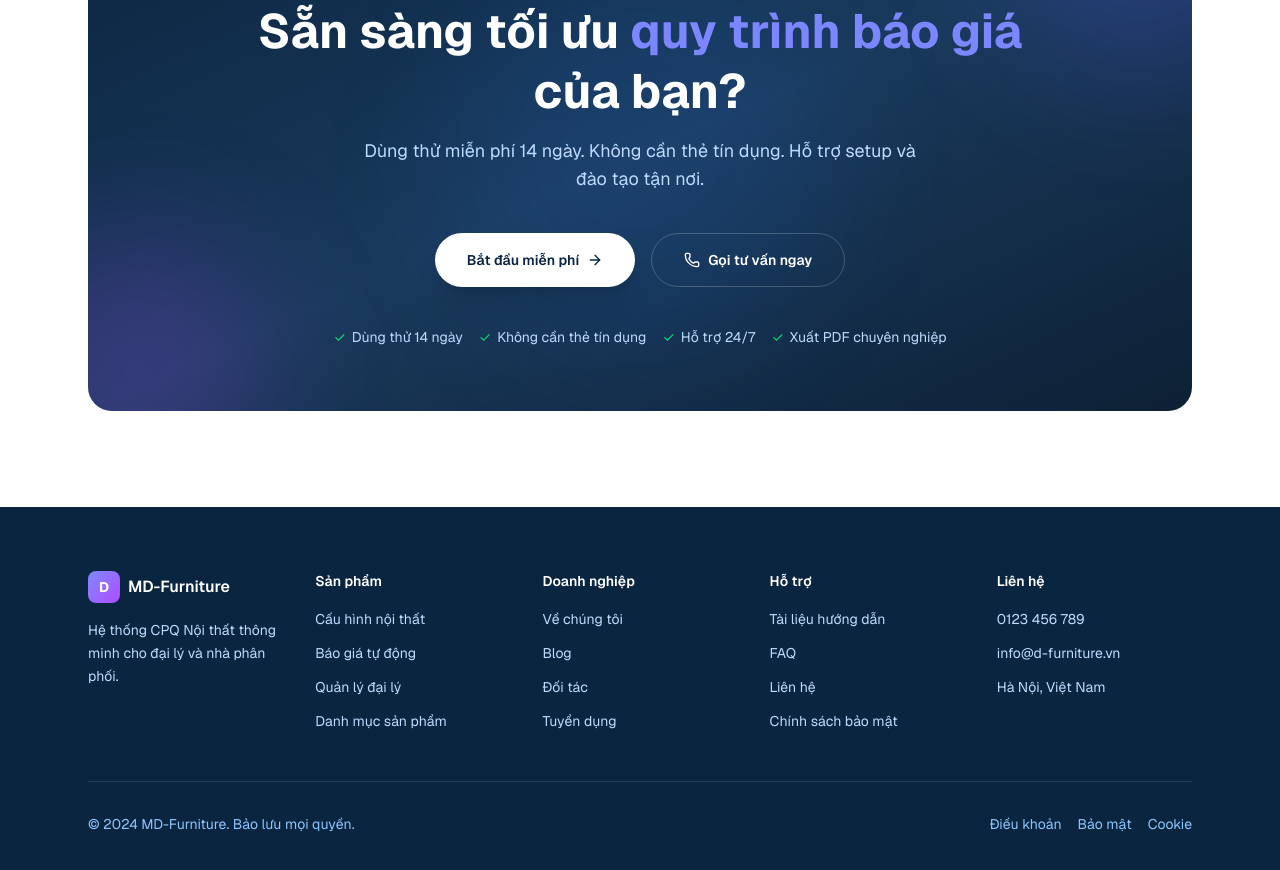
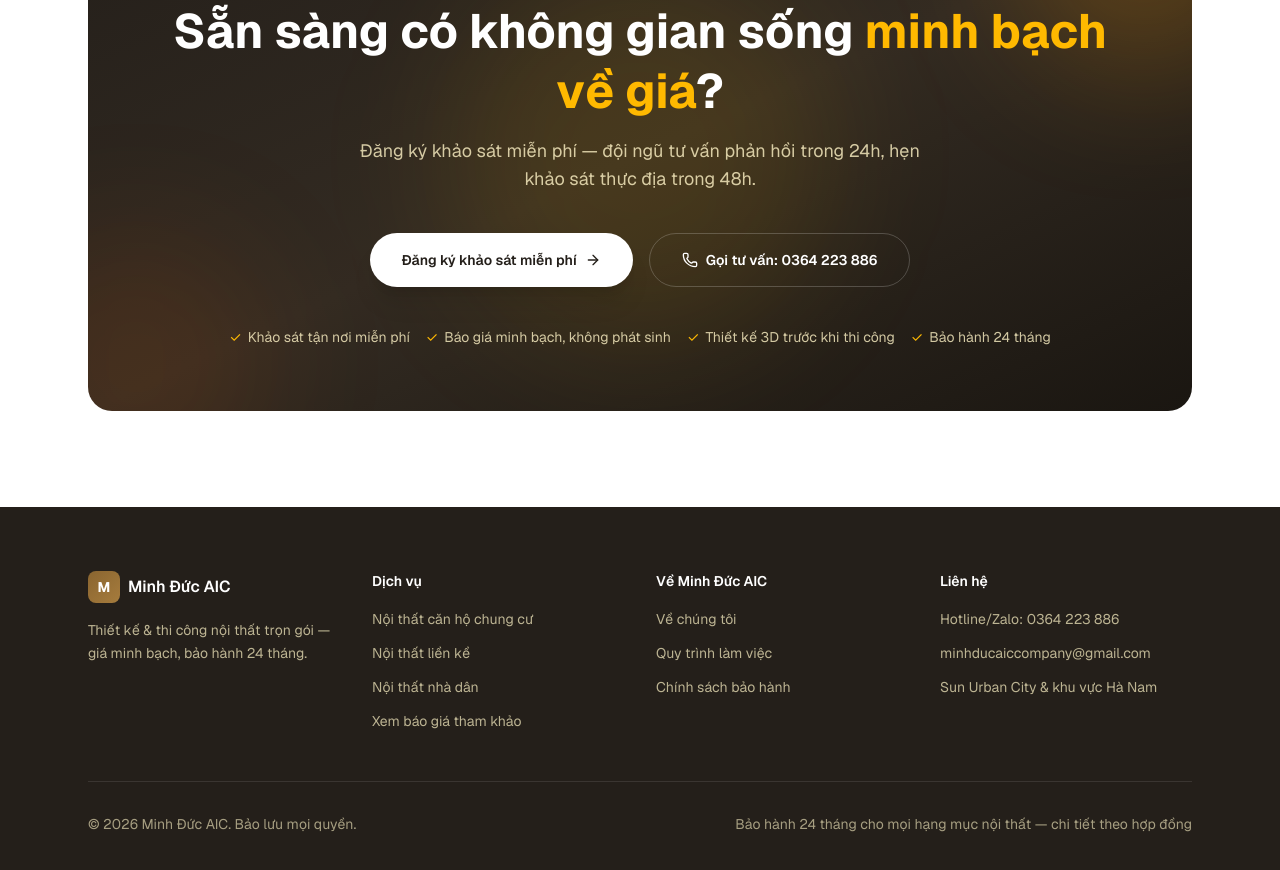
Before and after one commit to duyhoang01/noithatminhduc, a Next.js app in the folder frontend/: page / in a window 1280 px wide. Shown: the part 4520-5390 px from the top of the page. Built offline with nearby package versions, Linux system fonts and the light colour scheme.

Commit message:
feat: rewrite metadata, footer and CTA with real company info
Replace fake SaaS copy (info@d-furniture.vn, 0123456789, "dùng thử 14
ngày") with Minh Đức AIC's real hotline (0364 223 886), email, service
area, and a warranty policy line — no more fabricated contact details.

```diff
--- a/frontend/app/components/CTA.tsx
+++ b/frontend/app/components/CTA.tsx
@@ -16,63 +16,61 @@
           initial={{ opacity: 0, y: 40 }}
           animate={isInView ? { opacity: 1, y: 0 } : {}}
           transition={{ duration: 0.6, ease: "easeOut" }}
-          className="relative overflow-hidden rounded-3xl bg-gradient-to-br from-[#0a2540] via-[#1a3a5c] to-[#0d2035] p-12 md:p-16 text-center"
+          className="relative overflow-hidden rounded-3xl bg-gradient-to-br from-[#241f1a] via-[#332b22] to-[#1a1611] p-12 md:p-16 text-center"
         >
           {/* Background decoration */}
           <div className="absolute inset-0 overflow-hidden pointer-events-none">
-            <div className="absolute -top-20 -right-20 w-64 h-64 bg-indigo-500/20 rounded-full blur-3xl" />
-            <div className="absolute -bottom-20 -left-20 w-64 h-64 bg-purple-500/20 rounded-full blur-3xl" />
-            <div className="absolute top-1/2 left-1/2 -translate-x-1/2 -translate-y-1/2 w-96 h-96 bg-blue-500/10 rounded-full blur-3xl" />
+            <div className="absolute -top-20 -right-20 w-64 h-64 bg-amber-500/20 rounded-full blur-3xl" />
+            <div className="absolute -bottom-20 -left-20 w-64 h-64 bg-orange-500/10 rounded-full blur-3xl" />
+            <div className="absolute top-1/2 left-1/2 -translate-x-1/2 -translate-y-1/2 w-96 h-96 bg-amber-400/10 rounded-full blur-3xl" />
           </div>
 
           <div className="relative">
-            <span className="inline-block text-xs font-semibold tracking-widest text-indigo-300 uppercase mb-4">
+            <span className="inline-block text-xs font-semibold tracking-widest text-amber-300 uppercase mb-4">
               Bắt đầu ngay hôm nay
             </span>
             <h2 className="text-3xl sm:text-4xl md:text-5xl font-bold text-white mb-4 leading-tight">
-              Sẵn sàng tối ưu{" "}
-              <span className="text-indigo-400">quy trình báo giá</span>
-              <br />
-              của bạn?
+              Sẵn sàng có không gian sống{" "}
+              <span className="text-amber-400">minh bạch về giá</span>?
             </h2>
-            <p className="text-blue-200 text-lg max-w-xl mx-auto mb-10">
-              Dùng thử miễn phí 14 ngày. Không cần thẻ tín dụng. Hỗ trợ setup
-              và đào tạo tận nơi.
+            <p className="text-amber-100/80 text-lg max-w-xl mx-auto mb-10">
+              Đăng ký khảo sát miễn phí — đội ngũ tư vấn phản hồi trong 24h,
+              hẹn khảo sát thực địa trong 48h.
             </p>
 
             <div className="flex flex-col sm:flex-row gap-4 justify-center">
               <a
-                href="#"
-                className="group inline-flex items-center justify-center gap-2 px-8 py-4 rounded-full bg-white text-[#0a2540] font-semibold text-sm hover:bg-gray-100 transition-all shadow-xl"
+                href="tel:0364223886"
+                className="group inline-flex items-center justify-center gap-2 px-8 py-4 rounded-full bg-white text-[#241f1a] font-semibold text-sm hover:bg-gray-100 transition-all shadow-xl"
               >
-                Bắt đầu miễn phí
+                Đăng ký khảo sát miễn phí
                 <ArrowRight
                   size={16}
                   className="group-hover:translate-x-1 transition-transform"
                 />
               </a>
               <a
-                href="tel:0123456789"
+                href="tel:0364223886"
                 className="inline-flex items-center justify-center gap-2 px-8 py-4 rounded-full border border-white/20 text-white font-semibold text-sm hover:bg-white/10 transition-all"
               >
                 <Phone size={16} />
-                Gọi tư vấn ngay
+                Gọi tư vấn: 0364 223 886
               </a>
             </div>
 
-            {/* Features list */}
+            {/* Commitments */}
             <div className="mt-10 flex flex-wrap gap-4 justify-center">
               {[
-                "Dùng thử 14 ngày",
-                "Không cần thẻ tín dụng",
-                "Hỗ trợ 24/7",
-                "Xuất PDF chuyên nghiệp",
+                "Khảo sát tận nơi miễn phí",
+                "Báo giá minh bạch, không phát sinh",
+                "Thiết kế 3D trước khi thi công",
+                "Bảo hành 24 tháng",
               ].map((item, i) => (
                 <span
                   key={i}
-                  className="flex items-center gap-1.5 text-blue-200 text-sm"
+                  className="flex items-center gap-1.5 text-amber-100/80 text-sm"
                 >
-                  <span className="text-green-400">✓</span>
+                  <span className="text-amber-400">✓</span>
                   {item}
                 </span>
               ))}
--- a/frontend/app/components/Footer.tsx
+++ b/frontend/app/components/Footer.tsx
@@ -1,28 +1,27 @@
 "use client";
 
 const footerLinks = {
-  "Sản phẩm": ["Cấu hình nội thất", "Báo giá tự động", "Quản lý đại lý", "Danh mục sản phẩm"],
-  "Doanh nghiệp": ["Về chúng tôi", "Blog", "Đối tác", "Tuyển dụng"],
-  "Hỗ trợ": ["Tài liệu hướng dẫn", "FAQ", "Liên hệ", "Chính sách bảo mật"],
-  "Liên hệ": ["0123 456 789", "info@d-furniture.vn", "Hà Nội, Việt Nam"],
+  "Dịch vụ": ["Nội thất căn hộ chung cư", "Nội thất liền kề", "Nội thất nhà dân", "Xem báo giá tham khảo"],
+  "Về Minh Đức AIC": ["Về chúng tôi", "Quy trình làm việc", "Chính sách bảo hành"],
+  "Liên hệ": ["Hotline/Zalo: 0364 223 886", "minhducaiccompany@gmail.com", "Sun Urban City & khu vực Hà Nam"],
 };
 
 export default function Footer() {
   return (
-    <footer className="bg-[#0a2540] py-16">
+    <footer className="bg-[#241f1a] py-16">
       <div className="max-w-6xl mx-auto px-4 sm:px-6">
         {/* Top */}
-        <div className="grid grid-cols-2 md:grid-cols-5 gap-8 pb-12 border-b border-white/10">
+        <div className="grid grid-cols-2 md:grid-cols-4 gap-8 pb-12 border-b border-white/10">
           {/* Brand */}
           <div className="col-span-2 md:col-span-1">
             <div className="flex items-center gap-2 mb-4">
-              <div className="w-8 h-8 rounded-lg bg-gradient-to-br from-indigo-400 to-purple-500 flex items-center justify-center">
-                <span className="text-white font-bold text-sm">D</span>
+              <div className="w-8 h-8 rounded-lg bg-gradient-to-br from-[#8a6530] to-[#a67c3d] flex items-center justify-center">
+                <span className="text-white font-bold text-sm">M</span>
               </div>
-              <span className="font-semibold text-white">MD-Furniture</span>
+              <span className="font-semibold text-white">Minh Đức AIC</span>
             </div>
-            <p className="text-blue-200 text-sm leading-relaxed">
-              Hệ thống CPQ Nội thất thông minh cho đại lý và nhà phân phối.
+            <p className="text-amber-100/70 text-sm leading-relaxed">
+              Thiết kế &amp; thi công nội thất trọn gói — giá minh bạch, bảo hành 24 tháng.
             </p>
           </div>
 
@@ -33,12 +32,7 @@
               <ul className="space-y-2.5">
                 {links.map((link) => (
                   <li key={link}>
-                    <a
-                      href="#"
-                      className="text-blue-200 text-sm hover:text-white transition-colors"
-                    >
-                      {link}
-                    </a>
+                    <span className="text-amber-100/70 text-sm">{link}</span>
                   </li>
                 ))}
               </ul>
@@ -48,20 +42,12 @@
 
         {/* Bottom */}
         <div className="pt-8 flex flex-col sm:flex-row items-center justify-between gap-4">
-          <span className="text-blue-300 text-sm">
-            © 2024 MD-Furniture. Bảo lưu mọi quyền.
+          <span className="text-amber-100/60 text-sm">
+            © 2026 Minh Đức AIC. Bảo lưu mọi quyền.
           </span>
-          <div className="flex gap-4">
-            {["Điều khoản", "Bảo mật", "Cookie"].map((item) => (
-              <a
-                key={item}
-                href="#"
-                className="text-blue-300 text-sm hover:text-white transition-colors"
-              >
-                {item}
-              </a>
-            ))}
-          </div>
+          <span className="text-amber-100/60 text-sm">
+            Bảo hành 24 tháng cho mọi hạng mục nội thất — chi tiết theo hợp đồng
+          </span>
         </div>
       </div>
     </footer>
--- a/frontend/app/layout.tsx
+++ b/frontend/app/layout.tsx
@@ -8,9 +8,9 @@
 });
 
 export const metadata: Metadata = {
-  title: "MD-Furniture — Hệ thống Cấu hình & Báo giá Nội thất",
+  title: "Minh Đức AIC — Thiết kế & Thi công Nội thất trọn gói",
   description:
-    "MD-Furniture là hệ thống CPQ giúp đại lý nội thất cấu hình sản phẩm theo phòng, tính giá realtime và tạo báo giá chuyên nghiệp chỉ trong 5 phút.",
+    "Minh Đức AIC thiết kế và thi công nội thất trọn gói cho căn hộ, liền kề và nhà dân tại Sun Urban City, Phủ Lý, Hà Nam. Giá minh bạch, khảo sát tận nơi, bảo hành 24 tháng.",
 };
 
 export default function RootLayout({
```
